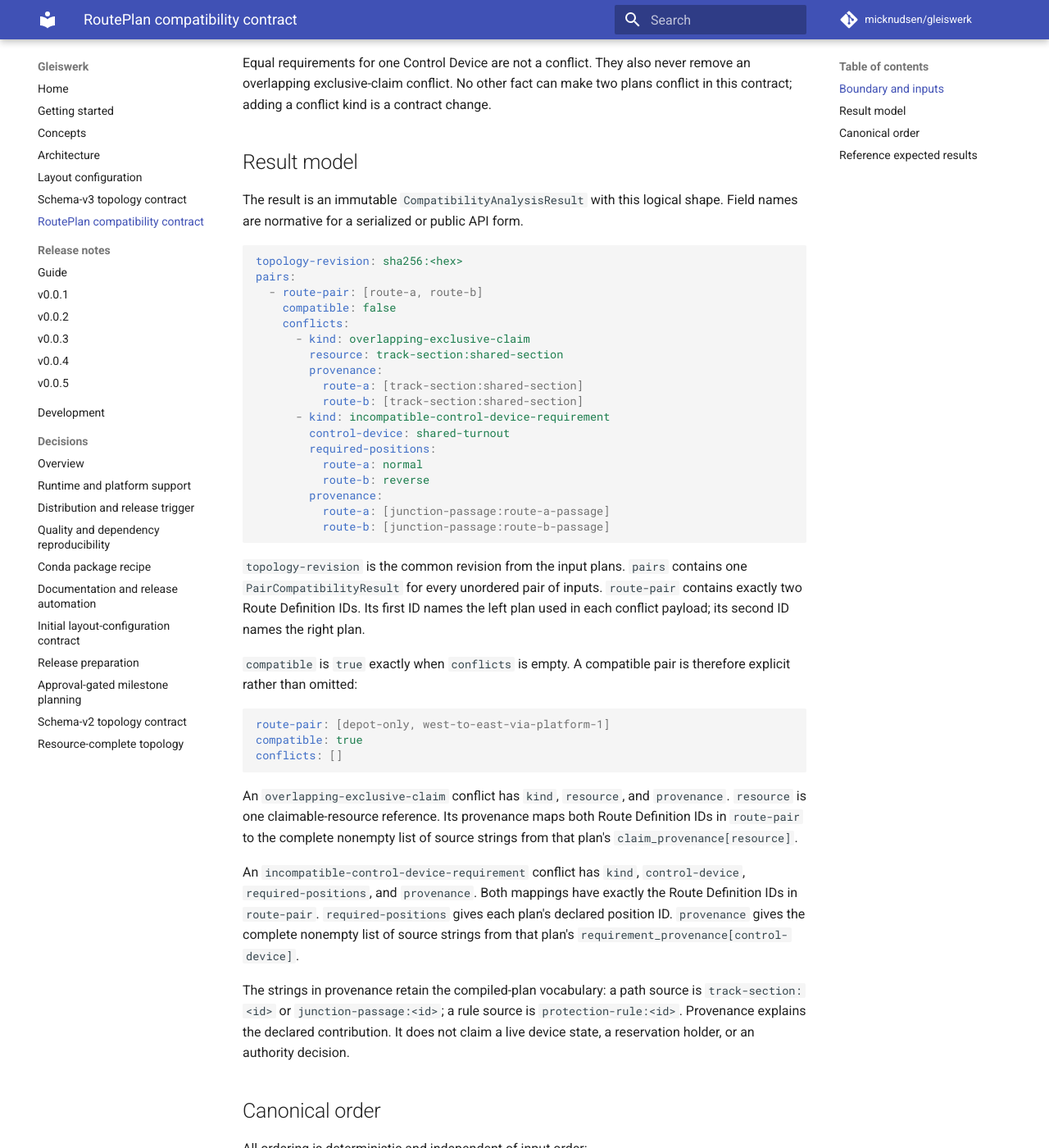
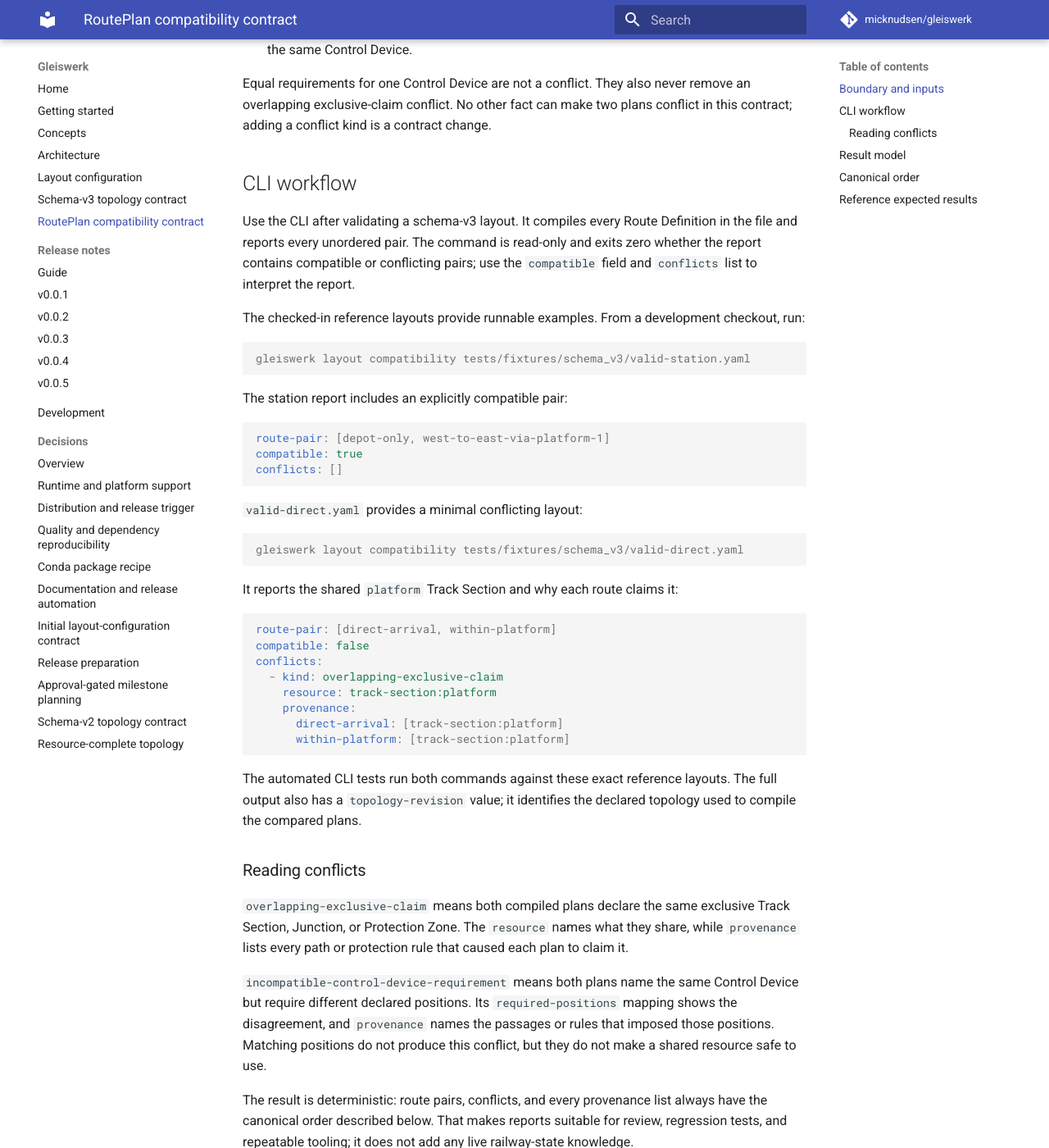
Before and after one commit to micknudsen/gleiswerk, an MkDocs documentation site: the page built from docs/routeplan-compatibility-contract.md, in a window 1280 px wide and 1400 px high, scrolled down 714 px. Shown: the whole window at 82% size. Built offline with MkDocs 1.6.1 and Material for MkDocs 9.7.7, drawn with Linux system fonts in a browser that asks for light colours; comment, search, counter and statistics services are not loaded; some of the changed text lies outside the part shown.

Commit message:
docs: document RoutePlan compatibility analysis (#92)

````diff
--- a/docs/routeplan-compatibility-contract.md
+++ b/docs/routeplan-compatibility-contract.md
@@ -16,9 +16,10 @@ plans with the same Route Definition ID is a caller error; it does not produce
 a compatible or conflicting result.
 
 Analysis is static: it compares declared exclusive claims and required Control
-Device positions. It neither reserves a claim, commands a device, establishes
-occupancy clearance, infers physical geometry, nor grants movement authority.
-Those decisions remain runtime safety concerns.
+Device positions. It does not infer physical geometry, prove live clearance,
+reserve resources, or authorize movement. It also does not command a device.
+Those decisions remain runtime safety concerns; a compatible result is an
+explanation of declared plans, not permission for a train to move.
 
 The closed baseline has exactly two conflict kinds:
 
@@ -30,6 +31,70 @@ The closed baseline has exactly two conflict kinds:
 Equal requirements for one Control Device are not a conflict. They also never
 remove an overlapping exclusive-claim conflict. No other fact can make two
 plans conflict in this contract; adding a conflict kind is a contract change.
+
+## CLI workflow
+
+Use the CLI after validating a schema-v3 layout. It compiles every Route
+Definition in the file and reports every unordered pair. The command is
+read-only and exits zero whether the report contains compatible or conflicting
+pairs; use the `compatible` field and `conflicts` list to interpret the
+report.
+
+The checked-in reference layouts provide runnable examples. From a development
+checkout, run:
+
+```console
+gleiswerk layout compatibility tests/fixtures/schema_v3/valid-station.yaml
+```
+
+The station report includes an explicitly compatible pair:
+
+```yaml
+route-pair: [depot-only, west-to-east-via-platform-1]
+compatible: true
+conflicts: []
+```
+
+`valid-direct.yaml` provides a minimal conflicting layout:
+
+```console
+gleiswerk layout compatibility tests/fixtures/schema_v3/valid-direct.yaml
+```
+
+It reports the shared `platform` Track Section and why each route claims it:
+
+```yaml
+route-pair: [direct-arrival, within-platform]
+compatible: false
+conflicts:
+  - kind: overlapping-exclusive-claim
+    resource: track-section:platform
+    provenance:
+      direct-arrival: [track-section:platform]
+      within-platform: [track-section:platform]
+```
+
+The automated CLI tests run both commands against these exact reference
+layouts. The full output also has a `topology-revision` value; it identifies
+the declared topology used to compile the compared plans.
+
+### Reading conflicts
+
+`overlapping-exclusive-claim` means both compiled plans declare the same
+exclusive Track Section, Junction, or Protection Zone. The `resource` names
+what they share, while `provenance` lists every path or protection rule that
+caused each plan to claim it.
+
+`incompatible-control-device-requirement` means both plans name the same
+Control Device but require different declared positions. Its
+`required-positions` mapping shows the disagreement, and `provenance` names
+the passages or rules that imposed those positions. Matching positions do not
+produce this conflict, but they do not make a shared resource safe to use.
+
+The result is deterministic: route pairs, conflicts, and every provenance list
+always have the canonical order described below. That makes reports suitable
+for review, regression tests, and repeatable tooling; it does not add any live
+railway-state knowledge.
 
 ## Result model
 
````
Also changed, not shown: 1 other file.
